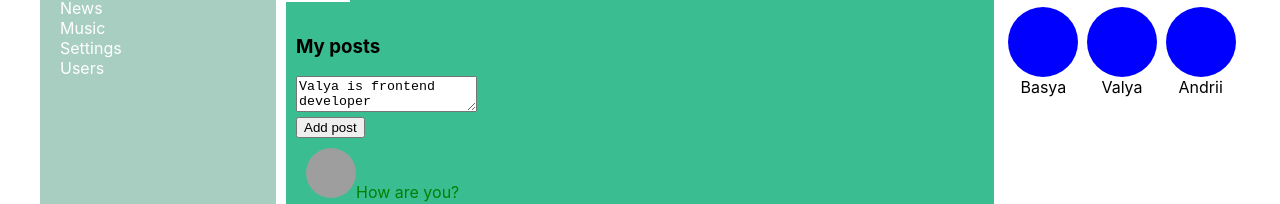
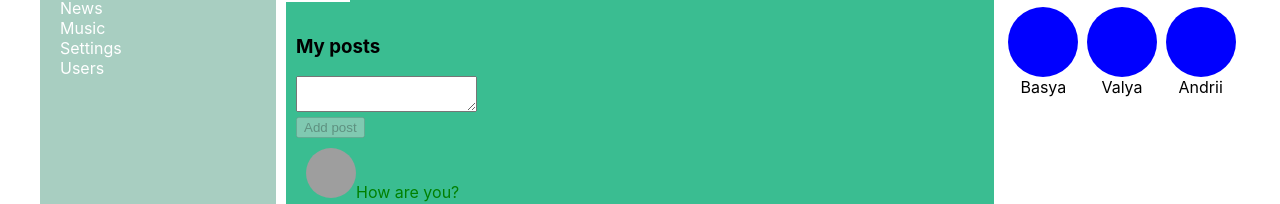
Before and after one commit to valensiaa/react-social-network, a React (Create React App) app: page /profile/1 in a window 1280 px wide. Shown: the part 272-476 px from the top of the page. Built offline with nearby package versions, Linux system fonts and the light colour scheme; no server answers; grey boxes are pictures that could not be loaded.

Commit message:
react final form

```diff
--- a/package.json
+++ b/package.json
@@ -8,10 +8,12 @@
     "@testing-library/react": "^11.2.7",
     "@testing-library/user-event": "^12.8.3",
     "axios": "^0.24.0",
+    "final-form": "^4.20.4",
     "immer": ">=9.0.6",
     "nth-check": ">=2.0.1",
     "react": "^17.0.2",
     "react-dom": "^17.0.2",
+    "react-final-form": "^6.5.7",
     "react-redux": "^7.2.6",
     "react-router-dom": "^5.3.0",
     "react-scripts": "4.0.3",
--- a/src/components/Dialogs/Dialogs.jsx
+++ b/src/components/Dialogs/Dialogs.jsx
@@ -2,44 +2,51 @@ import React from 'react'
 import s from './Dialogs.module.css'
 import DialogItem from './DialogItem/DialogItem'
 import Message from './Message/Message'
+import { Form, Field } from 'react-final-form'
 
 const Dialogs = (props) => {
     let state = props.dialogsPage
 
-    let dialogsElements = state.dialogs.map( d => <DialogItem name = {d.name} key={d.id} id={d.id}/>)
-    let messagesElements =state.messages.map( e => <Message key={e.id} message={e.message}/>)
-    let newMessageBody = props.dialogsPage.newMessageText;
+    let dialogsElements = state.dialogs.map(d => <DialogItem name = {d.name} key={d.id} id={d.id}/>)
+    let messagesElements =state.messages.map(e => <Message key={e.id} message={e.message}/>)
 
-
-    let onTextChangeMessage = (e) => {
-        let body = e.target.value;
-        props.updateNewMessageBody(body);
+    return (
+      <div className={s.dialogs}>
+        <div className={s.dialogsItems}>{dialogsElements}</div>
+        <div className={s.messages}>
+          {messagesElements}
+          <FormMessage
+            sendNewMessage={props.sendNewMessage}
+          />
+        </div>
+      </div>
+    );
 }
 
-    let onSendMessageClick = () => {
-        props.sendNewMessage()
+const FormMessage =({sendNewMessage}) => {
+    let onSubmit = (values) => {
+        console.log('handleMessageForm', values)
+        sendNewMessage(values.textarea)
     }
-
-    return (
-        <div className ={s.dialogs}>
-            <div className={s.dialogsItems}>
-                {dialogsElements}
+    return <Form onSubmit={onSubmit}>
+        {
+            ({handleSubmit, submitting, pristine }) => (
+                <form onSubmit={handleSubmit}>
+                    <Field
+                        placeholder = 'enter your message'
+                        name={'textarea'}
+                        component={'textarea'}>
+                    </Field>
+                    <div>
+                        <button disabled={submitting || pristine}>Send</button>
                     </div>
-            <div className={s.messages}>
-                {messagesElements}
-                <div>
-                    <textarea
-                        placeholder = 'enter your message'
-                        onChange = {onTextChangeMessage}
-                        value ={newMessageBody}>
-                    </textarea>
-                </div>
-                <div>
-                    <button onClick={onSendMessageClick}>Send</button>
-                </div>
-            </div>
-        </div>
+                </form>
             )
         }
 
+    </Form>
+
+}
+
+
 export default Dialogs;
--- a/src/components/Dialogs/DialogsContainer.jsx
+++ b/src/components/Dialogs/DialogsContainer.jsx
@@ -1,5 +1,5 @@
 import { connect } from 'react-redux'
-import { sendNewMessageCreator, addMessageCreator } from '../../redux/dialogs-reducer'
+import { addMessageCreator } from '../../redux/dialogs-reducer'
 import Dialogs from './Dialogs'
 import { withAuthRedirect } from '../../hoc/AuthRedirect'
 import { compose } from 'redux'
@@ -11,11 +11,8 @@ let mapStateToProps = (state) => {
 }
 let mapDispatchToProps = (dispatch) => {
     return {
-        updateNewMessageBody: (body) => {
-            dispatch(sendNewMessageCreator(body))
-        },
-        sendNewMessage: () => {
-            dispatch(addMessageCreator())
+        sendNewMessage: (newMessageBody) => {
+            dispatch(addMessageCreator(newMessageBody))
         }
     }
 }
--- a/src/components/Login/LoginPage.jsx
+++ b/src/components/Login/LoginPage.jsx
@@ -1,8 +1,40 @@
 import React from 'react'
+import { Form, Field } from 'react-final-form'
+import {required} from '../../utils/validators'
+import { Input } from '../common/FormControls/FormControls'
+
+const LoginForm = () => {
+
+    const onSubmit = (values) => {
+        console.log('handleLoginForm', JSON.stringify(values))
+    }
+    return <Form onSubmit={onSubmit} >
+            {({handleSubmit, submitting, pristine }) => (
+                <form onSubmit={handleSubmit}>
+                    <div>
+                        <Field validate={required} component ={Input} name="Login" type="text" placeholder='Login' />
+                    </div>
+                    <div>
+                        <Field validate={required} component ={Input} name="Password" type="password" placeholder='Password' />
+                    </div>
+                    <div>
+                        <Field validate={required} component ={Input} type="checkbox" name='Checkbox'/> Remember me
+                    </div>
+                    <div>
+                        <button type='submit' disabled={submitting || pristine}>Login</button>
+                    </div>
+                </form>
+            )}
+            </Form>
+
+
+
+}
 
 const LoginPage = (props) => {
     return <div>
-        Login
+        <h1>Login</h1>
+        <LoginForm />
     </div>
 }
 
--- a/src/components/Profile/Myposts/Myposts.jsx
+++ b/src/components/Profile/Myposts/Myposts.jsx
@@ -1,37 +1,19 @@
 import React from 'react';
 import c from './Myposts.module.css';
 import Post from './Post/Post';
+import { Form, Field } from 'react-final-form'
+import { maxLength, required } from '../../../utils/validators';
+import { Textarea } from '../../common/FormControls/FormControls';
 
 const Myposts = (props) => {
 
 let postsElements = props.posts
 .map(v => <Post message={v.message} key={v.id} likesCount={v.likesCount}/>)
 
-let newPostElement = React.createRef();
-
-let onAddPost = () => {
-  props.addPost()
-}
-let onTextChange = () => {
-  let text = newPostElement.current.value;
-  props.updateNewPostText(text)
-}
-
-
 return (
         <div className={c.mypostsBlock}>
             <h3> My posts</h3>
-            <div>
-              <div>
-                <textarea
-                onChange={onTextChange}
-                ref={newPostElement}
-                value={props.textChange}/>
-              </div>
-              <div>
-                <button onClick={onAddPost}>Add post</button>
-              </div>
-            </div>
+            <AddNewFormPost addPost={props.addPost}/>
             <div className = {c.posts}>
             {postsElements}
           </div>
@@ -39,4 +21,30 @@ return (
     )
 }
 
+const AddNewFormPost = ({addPost}) => {
+
+  let onSubmit = (values) => {
+    console.log('newPost', values.textareaNewPost)
+    addPost(values.textareaNewPost)
+  }
+
+  const composeValidators = (...validators) => (value) =>
+  validators.reduce((error, validator) => error || validator(value), undefined);
+
+  return <Form onSubmit={onSubmit}>
+    {({handleSubmit, submitting, pristine }) => (
+       <form onSubmit={handleSubmit}>
+        <Field
+          validate={composeValidators(required, maxLength(10))}
+          component={Textarea}
+          name={'textareaNewPost'}>
+        </Field>
+        <div>
+          <button disabled={submitting || pristine}>Add post</button>
+        </div>
+      </form>
+    )}
+
+  </Form>
+}
 export default Myposts;
--- a/src/components/Profile/Myposts/MypostsContainer.jsx
+++ b/src/components/Profile/Myposts/MypostsContainer.jsx
@@ -1,5 +1,5 @@
 import Myposts from './Myposts'
-import { addPostActionCreator, updateNewPostTextActionCreator } from '../../../redux/profile-reducer';
+import { addPostActionCreator } from '../../../redux/profile-reducer';
 import { connect } from 'react-redux';
 
 let mapStateToProps = (state) => {
@@ -10,11 +10,8 @@ let mapStateToProps = (state) => {
 }
 let mapDispatchToProps = (dispatch) => {
    return {
-    updateNewPostText:(text) => {
-      dispatch(updateNewPostTextActionCreator(text))
-    },
-    addPost:() => {
-      dispatch(addPostActionCreator())
+    addPost:(text) => {
+      dispatch(addPostActionCreator(text))
     }
    }
 }
--- a/src/components/Profile/ProfileInfo/ProfileStatus.jsx
+++ b/src/components/Profile/ProfileInfo/ProfileStatus.jsx
@@ -1,9 +1,15 @@
+import { useEffect } from 'react';
 import {useState} from 'react';
 //import c from './ProfileInfo.module.css'
 
 const ProfileStatus = (props) => {
     const [editMode, setEditMode] = useState(false)
     const [status, setStatus] = useState(props.status)
+
+    useEffect(() => {
+      if(status !== props.status) setStatus(props.status)
+    }, [status, props.status])
+
     const activateEditMode = () => {
         setEditMode(true)
     }
--- /dev/null
+++ b/src/components/common/FormControls/FormControls.js
@@ -0,0 +1,24 @@
+import React from "react";
+import styles from './FormControls.module.css'
+
+const FormControl = ({input, meta, children, ...props}) => {
+
+    const hasError = meta.error && meta.touched
+    return (
+        <div className={styles.formControl + ' ' + (hasError ? styles.error : '')}>
+            <div>
+                {children}
+            </div>
+            {hasError && <span>{meta.error}</span>}
+        </div>
+    )
+}
+
+export const Textarea =(props) => {
+    const {input, meta, child, ...restProps} = props
+    return <FormControl {...props}><textarea {...input} {...restProps}/></FormControl>
+}
+export const Input =(props) => {
+    const {input, meta, child, ...restProps} = props
+    return <FormControl {...props}><input {...input} {...restProps}/></FormControl>
+}
--- /dev/null
+++ b/src/components/common/FormControls/FormControls.module.css
@@ -0,0 +1,6 @@
+.formControl.error textarea {
+    border: 1px solid #890808;
+}
+.formControl.error span {
+    color: #890808;
+}
--- a/src/redux/profile-reducer.js
+++ b/src/redux/profile-reducer.js
@@ -1,7 +1,6 @@
 import { usersAPI, profileAPI } from "../api/api"
 
 const ADD_POST = 'ADD-POST'
-const UPDATE_NEW_POST_TEXT = 'UPDATE-NEW-POST-TEXT'
 const SET_USER_PROFILE = 'SET_USER_PROFILE'
 const SET_STATUS = 'SET_STATUS'
 
@@ -10,7 +9,6 @@ let initialState = {
         {id: 1, message: 'How are you?', likesCount: 15},
         {id: 2, message: 'Its my first props', likesCount: 20},
       ],
-      textChange: 'Valya is frontend developer',
       profile: null,
       status: ''
   }
@@ -20,19 +18,12 @@ const profileReducer = (state = initialState, action) => {
         case ADD_POST: {
             let newPost = {
                 id: 5,
-                message: state.textChange,
+                message: action.postBody,
                 likesCount: 0
             }
             return {
                 ...state,
                 posts: [...state.posts, newPost],
-                textChange: ''
-            }
-        }
-        case UPDATE_NEW_POST_TEXT: {
-            return {
-                ...state,
-                textChange: action.newText
             }
         }
         case SET_USER_PROFILE: {
@@ -52,7 +43,7 @@ const profileReducer = (state = initialState, action) => {
     }
 }
 
-export const addPostActionCreator = () => ({type: ADD_POST})
+export const addPostActionCreator = (postBody) => ({type: ADD_POST, postBody})
 const setUserProfile = (profile) => ({type: SET_USER_PROFILE, profile})
 const setStatus = (status) => ({type: SET_STATUS, status})
 
@@ -75,7 +66,4 @@ export const updateStatus = (status) => (dispatch) => {
       })
 }
 
-export const updateNewPostTextActionCreator = (text) =>
-       ({type: UPDATE_NEW_POST_TEXT, newText: text})
-
 export default profileReducer
--- /dev/null
+++ b/src/utils/validators.js
@@ -0,0 +1,8 @@
+export const required = (value) => {
+    if(value) return undefined
+return "Required";}
+
+export const maxLength = (maxLength) => (value) => {
+  if (value && value.length > maxLength) return `Max length is ${maxLength} symbols`;
+  return undefined;
+}
```
Also changed, not shown: src/redux/dialogs-reducer.js (+2 -13 lines), 1 other file (tests, documents, lock files or other folders). Lines whose indentation alone changed are shown as unchanged.
